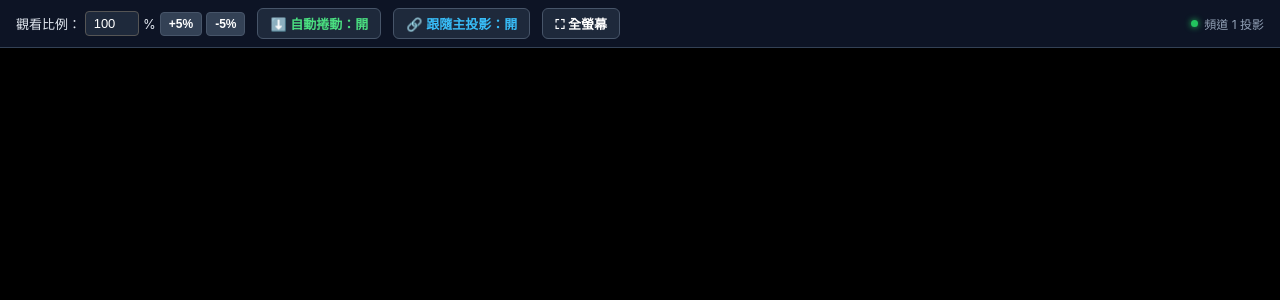
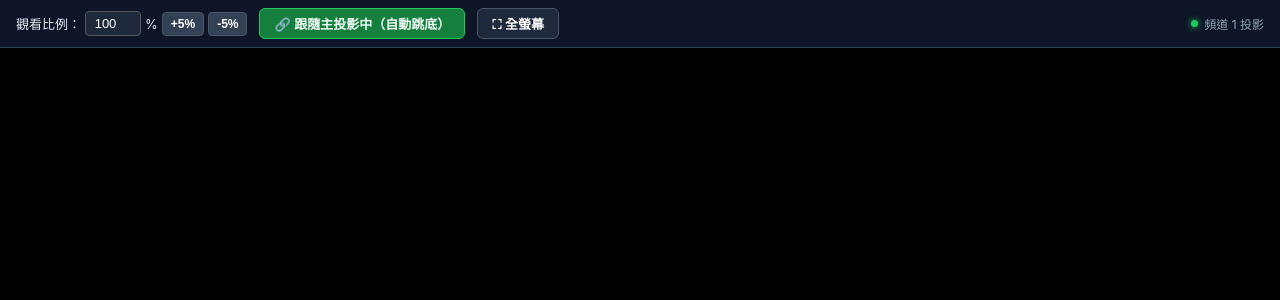
Before and after one commit to lanlan-21/subflow-live, a Flask app: page /view/1 in a window 1280 px wide. Shown: the top 300 px of the page. Run offline with Flask 3, Linux system fonts and the light colour scheme; some libraries are stand-ins or nearby versions.

Commit message:
Update view.html

```diff
--- a/templates/view.html
+++ b/templates/view.html
@@ -21,13 +21,13 @@
       scroll-behavior: smooth;
     }
 
-    /* 🌟 精簡版觀眾控制列：頂部浮現，4 秒自動淡化為低干擾 */
+    /* 頂部極簡控制列（4 秒無動作自動半透明） */
     .viewer-toolbar {
       position: fixed;
       top: 0;
       left: 0;
       width: 100%;
-      background: rgba(15, 23, 42, 0.9);
+      background: rgba(15, 23, 42, 0.92);
       border-bottom: 1px solid #334155;
       padding: 8px 16px;
       display: flex;
@@ -55,7 +55,7 @@
       gap: 4px;
     }
     .size-input {
-      width: 54px;
+      width: 56px;
       text-align: center;
       padding: 4px 6px;
       border: 1px solid #555;
@@ -78,7 +78,7 @@
     .btn-step:hover { background: #475569; }
 
     .btn {
-      padding: 5px 12px;
+      padding: 5px 14px;
       border: 1px solid #475569;
       background: #1e293b;
       color: #fff;
@@ -88,10 +88,31 @@
       font-weight: 600;
       display: inline-flex;
       align-items: center;
-      gap: 4px;
-      transition: background 0.2s;
+      gap: 5px;
+      transition: all 0.2s;
     }
     .btn:hover { background: #334155; }
+
+    /* 模式按鈕狀態外觀 */
+    .btn-following {
+      background: #15803d;
+      border-color: #22c55e;
+      color: #f0fdf4;
+      cursor: default;
+    }
+    .btn-free {
+      background: #b45309;
+      border-color: #f59e0b;
+      color: #fffbeb;
+      animation: pulseAttention 2s infinite alternate;
+    }
+    .btn-free:hover {
+      background: #d97706;
+    }
+    @keyframes pulseAttention {
+      from { box-shadow: 0 0 0 rgba(245, 158, 11, 0); }
+      to { box-shadow: 0 0 10px rgba(245, 158, 11, 0.4); }
+    }
 
     .status-pill {
       margin-left: auto;
@@ -133,24 +154,18 @@
 </head>
 <body>
 
-  <!-- 🌟 觀眾端精簡控制列 -->
   <div class="viewer-toolbar" id="viewerToolbar">
-    <!-- 1. 觀看比例 -->
+    <!-- 1. 觀看比例微調（獨立調整，絕不中斷自動捲動） -->
     <div class="control-group">
       <label for="scaleInput">觀看比例：</label>
-      <input type="number" id="scaleInput" class="size-input" value="100" min="40" max="250" step="5" onchange="onCustomScaleChange()">%
+      <input type="number" id="scaleInput" class="size-input" value="100" min="40" max="250" step="5" onchange="applyCurrentScale()">%
       <button class="btn-step" onclick="stepScale(5)">+5%</button>
       <button class="btn-step" onclick="stepScale(-5)">-5%</button>
     </div>
 
-    <!-- 2. 自動捲動開關 -->
-    <button class="btn" id="scrollToggleBtn" onclick="toggleAutoScroll()">
-      ⬇️ 自動捲動：開
-    </button>
-
-    <!-- 3. 跟隨主投影開關 -->
-    <button class="btn" id="followMasterBtn" onclick="toggleFollowMaster()">
-      🔗 跟隨主投影：開
+    <!-- 2. 核心模式按鈕：只有在往上滑時才切換，點擊立刻跳回最新進度 -->
+    <button class="btn btn-following" id="followBtn" onclick="onClickFollowButton()">
+      🔗 跟隨主投影中（自動跳底）
     </button>
 
     <button class="btn" onclick="toggleFullscreen()">
@@ -170,16 +185,15 @@
     const roomId = "{{ room_id }}";
     const displayArea = document.getElementById('displayArea');
     const scaleInput = document.getElementById('scaleInput');
-    const scrollToggleBtn = document.getElementById('scrollToggleBtn');
-    const followMasterBtn = document.getElementById('followMasterBtn');
+    const followBtn = document.getElementById('followBtn');
     const viewerToolbar = document.getElementById('viewerToolbar');
 
-    let autoScrollEnabled = true;
-    let followMasterEnabled = true; // 預設跟隨主控端縮放與排版
-    let latestMasterSettings = null;
+    let isAutoScrolling = true;    // 是否保持自動捲動至最新字幕
+    let hasUserCustomScale = false; // 是否自行手動微調過比例
+    let masterSettings = null;     // 主控端最新的設定快照
     let toolbarTimer = null;
 
-    // 工具列閒置淡化
+    // 工具列 4 秒無動作自動淡化
     function resetToolbarDim() {
       viewerToolbar.classList.remove('dimmed');
       clearTimeout(toolbarTimer);
@@ -190,106 +204,65 @@
     window.addEventListener('mousemove', resetToolbarDim);
     resetToolbarDim();
 
-    // 🌟 1. 觀看比例調整
+    // 🌟 1. 觀眾調整比例：純粹縮放畫面，絕對不干擾自動捲動！
     function stepScale(delta) {
-      let val = (parseInt(scaleInput.value, 10) || 100) + delta;
-      scaleInput.value = Math.min(Math.max(val, 40), 250);
-      onCustomScaleChange();
+      let currentVal = parseInt(scaleInput.value, 10) || 100;
+      scaleInput.value = Math.min(Math.max(currentVal + delta, 40), 250);
+      applyCurrentScale();
     }
 
-    function onCustomScaleChange() {
-      // 只要觀眾手動微調比例，自動將「跟隨主投影」切為關閉
-      if (followMasterEnabled) {
-        followMasterEnabled = false;
-        updateFollowMasterUI();
+    function applyCurrentScale() {
+      hasUserCustomScale = true; // 標記為觀眾自訂比例
+      const scaleVal = (parseInt(scaleInput.value, 10) || 100) / 100;
+      if ('zoom' in displayArea.style) {
+        displayArea.style.zoom = scaleVal;
+      } else {
+        displayArea.style.transform = `scale(${scaleVal})`;
+        displayArea.style.width = `${100 / scaleVal}%`;
       }
-      applyScaleOnly();
+      // 縮放完成後，若原本就在跟隨狀態，平滑對齊底部
+      if (isAutoScrolling) {
+        scrollToBottom();
+      }
     }
 
-    function applyScaleOnly() {
-      const scale = (parseInt(scaleInput.value, 10) || 100) / 100;
-      if ('zoom' in displayArea.style) {
-        displayArea.style.zoom = scale;
-      } else {
-        displayArea.style.transform = `scale(${scale})`;
-        displayArea.style.width = `${100 / scale}%`;
+    // 🌟 2. 點擊按鈕：一鍵切回自動捲動至最新字詞
+    function onClickFollowButton() {
+      if (!isAutoScrolling) {
+        setAutoScrollingMode(true);
+        scrollToBottom();
       }
-      scrollToBottom();
     }
 
-    // 🌟 2. 自動捲動開關
-    function toggleAutoScroll() {
-      autoScrollEnabled = !autoScrollEnabled;
-      updateAutoScrollUI();
-      if (autoScrollEnabled) scrollToBottom();
-    }
-
-    function updateAutoScrollUI() {
-      scrollToggleBtn.innerText = autoScrollEnabled ? "⬇️ 自動捲動：開" : "⏸️ 自動捲動：關";
-      scrollToggleBtn.style.color = autoScrollEnabled ? "#4ade80" : "#f87171";
+    function setAutoScrollingMode(active) {
+      isAutoScrolling = active;
+      if (isAutoScrolling) {
+        followBtn.className = "btn btn-following";
+        followBtn.innerText = "🔗 跟隨主投影中（自動跳底）";
+      } else {
+        followBtn.className = "btn btn-free";
+        followBtn.innerText = "📜 自由瀏覽中（點此切回跟隨）";
+      }
     }
 
     function scrollToBottom() {
-      if (!autoScrollEnabled) return;
+      if (!isAutoScrolling) return;
       window.scrollTo({
         top: document.documentElement.scrollHeight,
         behavior: 'smooth'
       });
     }
 
-    // 若觀眾往上滾輪查閱歷史，自動暫停跳底；滾回底部自動恢復
+    // 🌟 3. 只有「主動往上滑動看歷史」才會暫停跳底；滑到底部自動回歸跟隨
     window.addEventListener('scroll', () => {
       const scrollPos = window.innerHeight + window.scrollY;
       const threshold = document.documentElement.scrollHeight - 80;
-      if (scrollPos < threshold && autoScrollEnabled) {
-        autoScrollEnabled = false;
-        updateAutoScrollUI();
-      } else if (scrollPos >= threshold && !autoScrollEnabled) {
-        autoScrollEnabled = true;
-        updateAutoScrollUI();
+      if (scrollPos < threshold && isAutoScrolling) {
+        setAutoScrollingMode(false);
+      } else if (scrollPos >= threshold && !isAutoScrolling) {
+        setAutoScrollingMode(true);
       }
     });
-
-    // 🌟 3. 跟隨主投影開關
-    function toggleFollowMaster() {
-      followMasterEnabled = !followMasterEnabled;
-      updateFollowMasterUI();
-
-      // 若重新開啟跟隨，立刻套用主投影最新傳來的設定
-      if (followMasterEnabled && latestMasterSettings) {
-        applyMasterSettings(latestMasterSettings);
-      }
-    }
-
-    function updateFollowMasterUI() {
-      followMasterBtn.innerText = followMasterEnabled ? "🔗 跟隨主投影：開" : "🔒 獨立自訂：開";
-      followMasterBtn.style.color = followMasterEnabled ? "#38bdf8" : "#fde047";
-    }
-
-    function applyMasterSettings(settings) {
-      if (!settings) return;
-      latestMasterSettings = settings;
-      if (!followMasterEnabled) return; // 若觀眾選擇不跟隨，跳過
-
-      if (settings.size) {
-        displayArea.style.fontSize = settings.size + 'px';
-      }
-      if (settings.scale !== undefined) {
-        scaleInput.value = settings.scale;
-        const scaleVal = settings.scale / 100;
-        if ('zoom' in displayArea.style) {
-          displayArea.style.zoom = scaleVal;
-        } else {
-          displayArea.style.transform = `scale(${scaleVal})`;
-          displayArea.style.width = `${100 / scaleVal}%`;
-        }
-      }
-      const px = (settings.pad_x !== undefined ? settings.pad_x : 16) + 'px';
-      const py = (settings.pad_y !== undefined ? settings.pad_y : 16) + 'px';
-      displayArea.style.padding = `${py} ${px} 140px ${px}`;
-
-      scrollToBottom();
-    }
 
     function toggleFullscreen() {
       if (!document.fullscreenElement) {
@@ -302,7 +275,7 @@
       document.body.classList.toggle('is-fullscreen', !!document.fullscreenElement);
     });
 
-    // 連線進入（純唯讀身份）
+    // 連線（純唯讀觀眾）
     socket.on('connect', () => {
       socket.emit('join', { room: roomId, is_editor: false });
     });
@@ -311,12 +284,13 @@
       if (!data) return;
       displayArea.innerText = (data.text || '').replace(/\r\n/g, '\n').replace(/\r/g, '\n');
       if (data.settings) {
-        applyMasterSettings(data.settings);
+        masterSettings = data.settings;
+        applyMasterSettings(masterSettings);
       }
       setTimeout(scrollToBottom, 60);
     });
 
-    // 接收 OT 增量排隊動作
+    // 接收 OT 最新文字
     socket.on('remote_operation', data => {
       if (!data) return;
 
@@ -341,17 +315,45 @@
       }
 
       displayArea.innerText = text;
-      scrollToBottom();
+      // 只要沒有往上滑看舊字，新字一到立刻平滑跟隨滾動
+      if (isAutoScrolling) {
+        scrollToBottom();
+      }
     });
 
     // 主控端修改設定時同步廣播
     socket.on('sync_settings', settings => {
+      masterSettings = settings;
       applyMasterSettings(settings);
     });
 
-    // 初始化狀態外觀
-    updateAutoScrollUI();
-    updateFollowMasterUI();
+    function applyMasterSettings(settings) {
+      if (!settings) return;
+
+      if (settings.size) {
+        displayArea.style.fontSize = settings.size + 'px';
+      }
+
+      // 若觀眾尚未手動微調過，則完全依據主控端縮放比例
+      if (!hasUserCustomScale && settings.scale !== undefined) {
+        scaleInput.value = settings.scale;
+        const scaleVal = settings.scale / 100;
+        if ('zoom' in displayArea.style) {
+          displayArea.style.zoom = scaleVal;
+        } else {
+          displayArea.style.transform = `scale(${scaleVal})`;
+          displayArea.style.width = `${100 / scaleVal}%`;
+        }
+      }
+
+      const px = (settings.pad_x !== undefined ? settings.pad_x : 16) + 'px';
+      const py = (settings.pad_y !== undefined ? settings.pad_y : 16) + 'px';
+      displayArea.style.padding = `${py} ${px} 140px ${px}`;
+
+      if (isAutoScrolling) {
+        scrollToBottom();
+      }
+    }
   </script>
 </body>
 </html>
```
